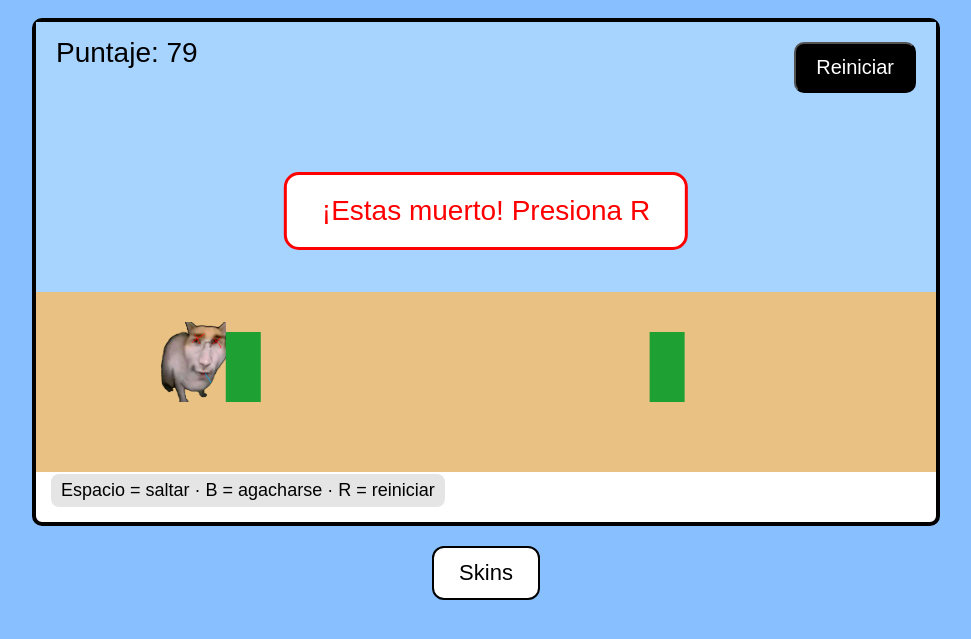
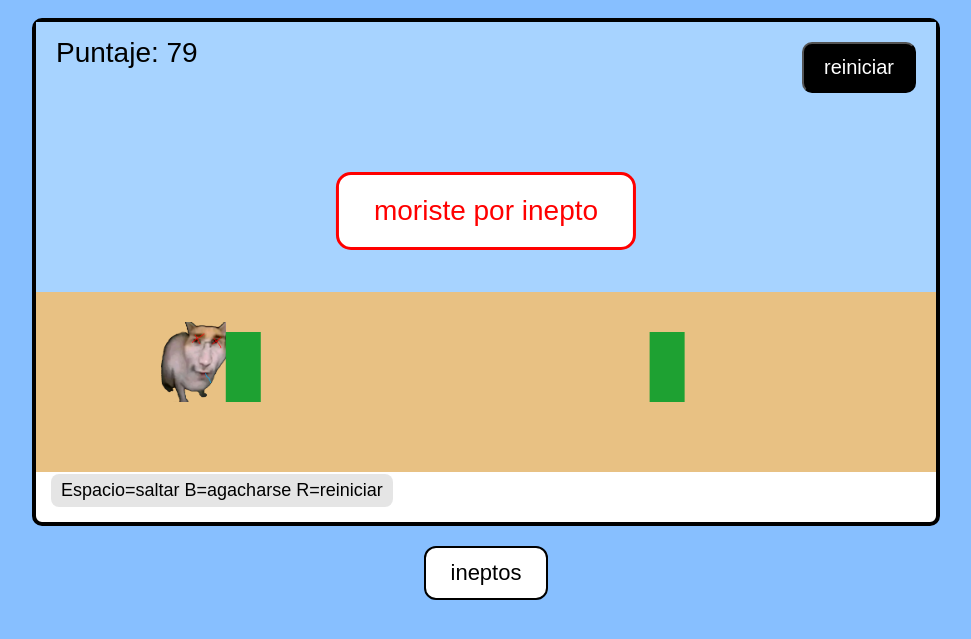
Before and after one commit to eltaliv/Esquiva-Chuy, a plain HTML site: page index.html in a window 1280 px wide. Shown: the part 55-694 px from the top of the page, without its empty margins (154-1125 px from the left). Drawn offline with Linux system fonts and the light colour scheme.

Commit message:
Update index.html

```diff
--- a/index.html
+++ b/index.html
@@ -110,16 +110,16 @@
     <canvas id="game" width="900" height="450"></canvas>
 
     <div id="controls">
-        Espacio = saltar · B = agacharse · R = reiniciar
+        Espacio=saltar  B=agacharse  R=reiniciar
     </div>
 
-    <button id="restartBtn">Reiniciar</button>
-    <div id="deadBox">¡Estas muerto! Presiona R</div>
+    <button id="restartBtn">reiniciar</button>
+    <div id="deadBox">moriste por inepto</div>
 
 </div>
 
 <!-- Nuevo botón skins -->
-<button id="skinsBtn">Skins</button>
+<button id="skinsBtn">ineptos</button>
 
 <!-- Nuevo menú de skins -->
 <div id="skinsMenu">
```
